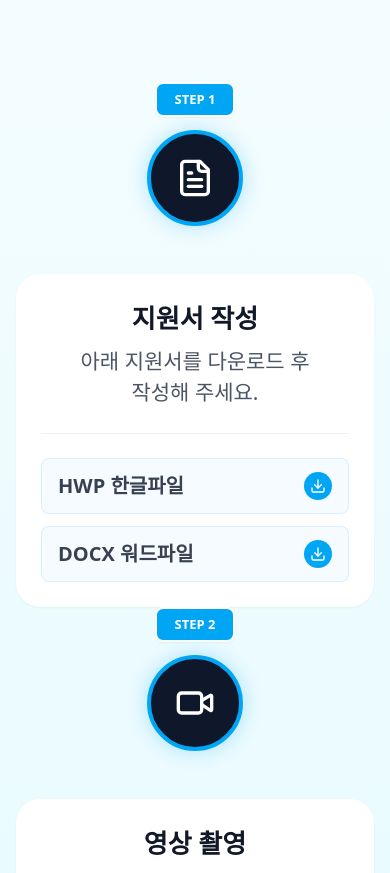
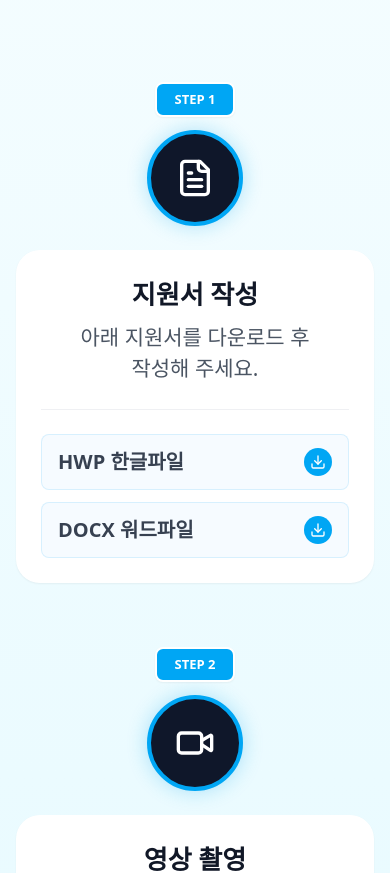
Before and after one commit to seun9eun/healingvoice, a React (Vite) app: page / in a window 390 px wide. Shown: the part 5422-6295 px from the top of the page. Built offline with nearby package versions, Linux system fonts and the light colour scheme; a web font is replaced by a local one.

Commit message:
style: fix mobile spacing and improve step grouping

```diff
--- a/src/app/components/StepsSection.tsx
+++ b/src/app/components/StepsSection.tsx
@@ -198,7 +198,7 @@
         </div>
 
         {/* Steps Grid */}
-        <div className="grid grid-cols-1 sm:grid-cols-2 lg:grid-cols-4 gap-12 relative max-w-7xl mx-auto">
+        <div className="grid grid-cols-1 sm:grid-cols-2 lg:grid-cols-4 gap-12 gap-y-28 md:gap-y-12 relative max-w-7xl mx-auto">
           {/* Connector Line (Desktop) */}
           <div className="hidden lg:block absolute top-[48px] left-0 right-0 h-0.5 bg-sky-300/20 z-0" />
 
@@ -208,7 +208,7 @@
               className="relative z-10 flex flex-col items-center"
             >
               {/* STEP Marker */}
-              <div className="relative mb-12">
+              <div className="relative mb-6">
                 <div className="w-24 h-24 rounded-full bg-slate-900 border-4 border-[#00a6f4] flex items-center justify-center shadow-[0_0_20px_rgba(14,165,233,0.3)] z-10 relative">
                   <step.icon className="w-10 h-10 text-white" />
                 </div>
```
